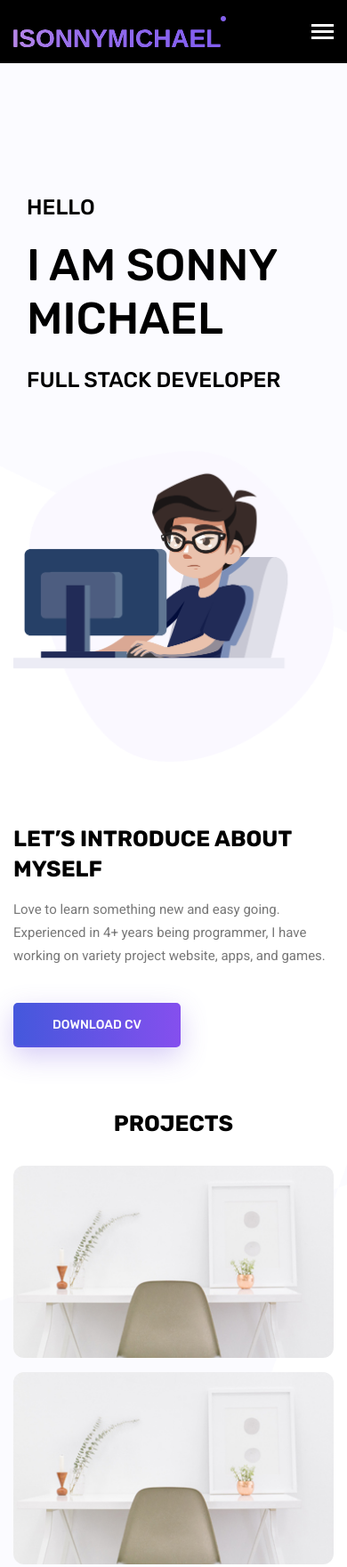
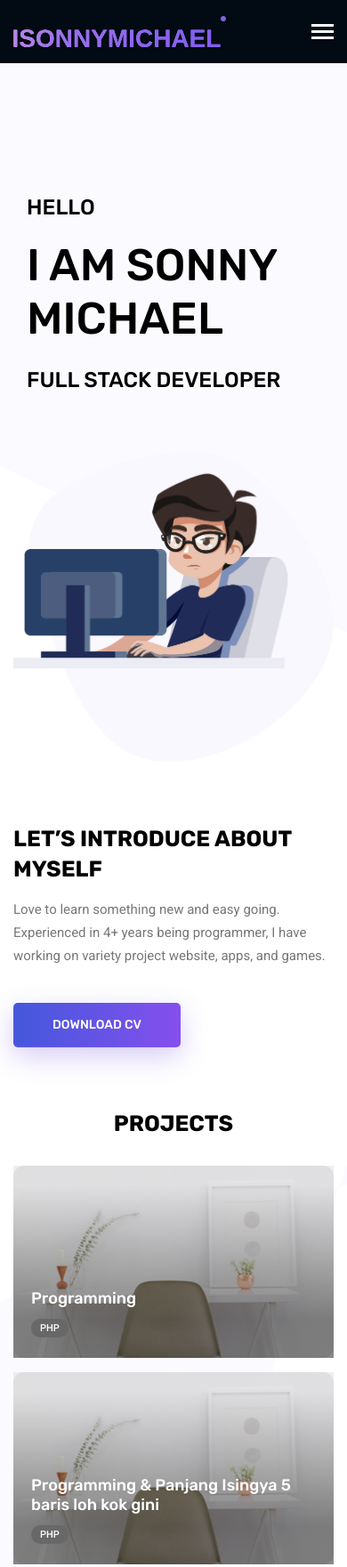
Before and after one commit to isonnymichael/isonnymichael.github.io, an Astro site: page / in a window 390 px wide. Shown: the top 1761 px of the page at 89% size. Built offline with nearby package versions, Linux system fonts and the light colour scheme; Astro itself is replaced by a stand-in of ours; a script that the page names is missing.

Commit message:
update project card

```diff
--- a/public/css/style.css
+++ b/public/css/style.css
@@ -2889,7 +2889,7 @@ h6 {
     margin-bottom: 23px; }
 
   .header_area .navbar {
-    background: #000; }
+    background: #020a13; }
 
   .navbar-toggler[aria-expanded="false"] span:nth-child(2) {
     opacity: 1; }
--- a/src/components/Project.astro
+++ b/src/components/Project.astro
@@ -31,8 +31,19 @@ const { title } = Astro.props;
 		cursor: pointer;
 	}
 	@media (max-width: 668px) {
-    .project-card {
-      margin-bottom: 16px; } }
+    	.project-card {
+      		margin-bottom: 16px;
+		}
+
+	  	.project-detail{
+			opacity: 1 !important;
+			transform: translateY(0%) !important;
+		}
+		.project-gradient{
+			background: linear-gradient(rgba(0, 0, 0, 0.1) 10%, rgba(0, 0, 0, 0.78) 80%);
+			opacity: 0.6;
+		}
+	}
 
 	.project-gradient{
 		height: 100%;
--- a/src/components/ProjectDetail.astro
+++ b/src/components/ProjectDetail.astro
@@ -106,8 +106,10 @@
         will-change: opacity, transform;
     }
     @media (max-width: 768px) {
-    #project-detail {
-      width: 100%; } }
+        #project-detail{
+        width: 100%;
+        }
+    }
 
     .fadeInLeft {
         animation-name: fadeLeft;
```
Lines whose indentation alone changed are shown as unchanged.
